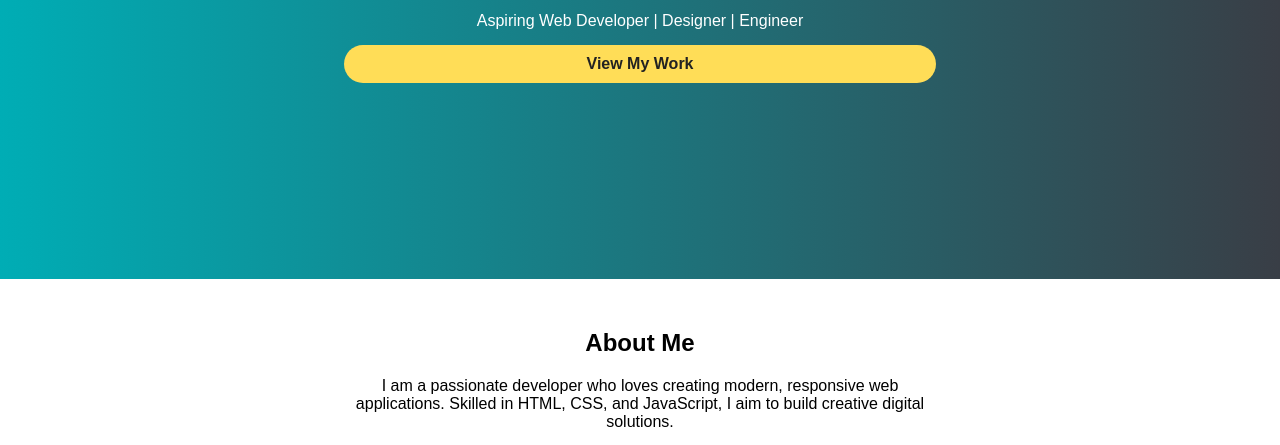
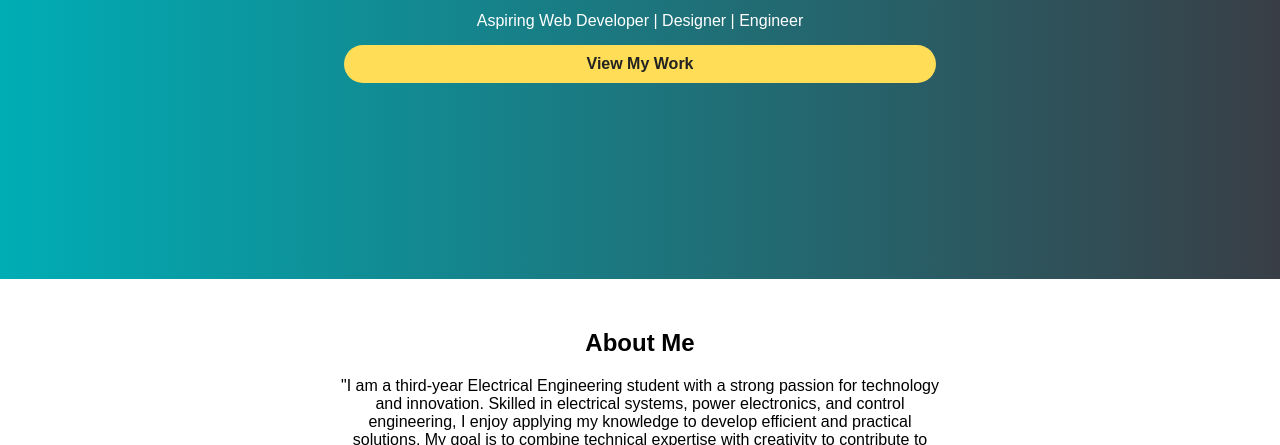
Before and after one commit to Ooooooo972/portfolio, a plain HTML site: page index.html in a window 1280 px wide. Shown: the part 505-950 px from the top of the page. Drawn offline with nearby package versions, Linux system fonts and the light colour scheme.

Commit message:
Update index.html

```diff
--- a/index.html
+++ b/index.html
@@ -46,8 +46,7 @@
     <section id="about" class="about">
     <h2>About Me</h2>
     <p>
-      I am a passionate developer who loves creating modern, responsive web applications.
-      Skilled in HTML, CSS, and JavaScript, I aim to build creative digital solutions.
+       "I am a third-year Electrical Engineering student with a strong passion for technology and innovation. Skilled in electrical systems, power electronics, and control engineering, I enjoy applying my knowledge to develop efficient and practical solutions. My goal is to combine technical expertise with creativity to contribute to modern engineering advancements.
     </p>
      <div class="social-links">
     <a href="mailto:mondalmahadev816@gmail.com" target="_blank"><i class="fas fa-envelope"></i></a>
```
